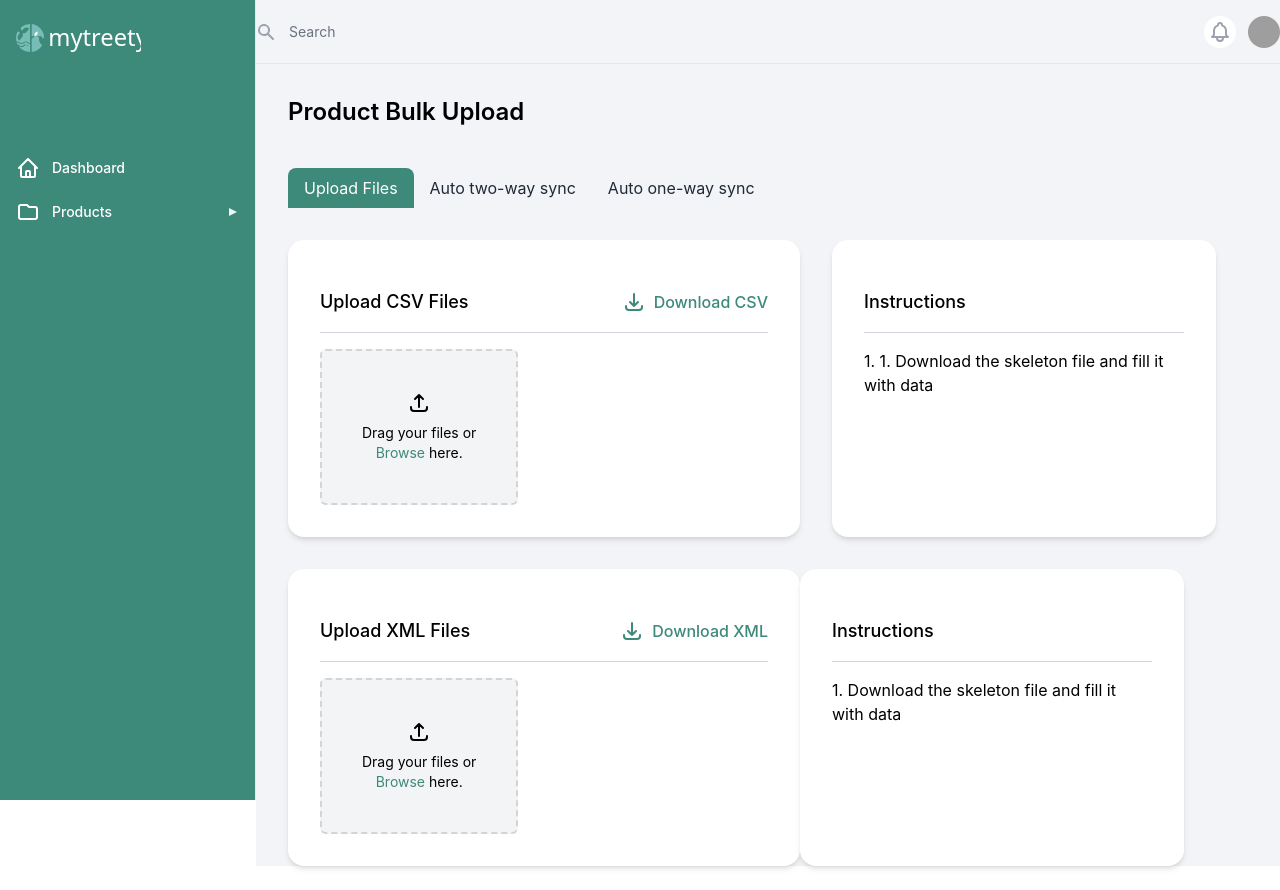
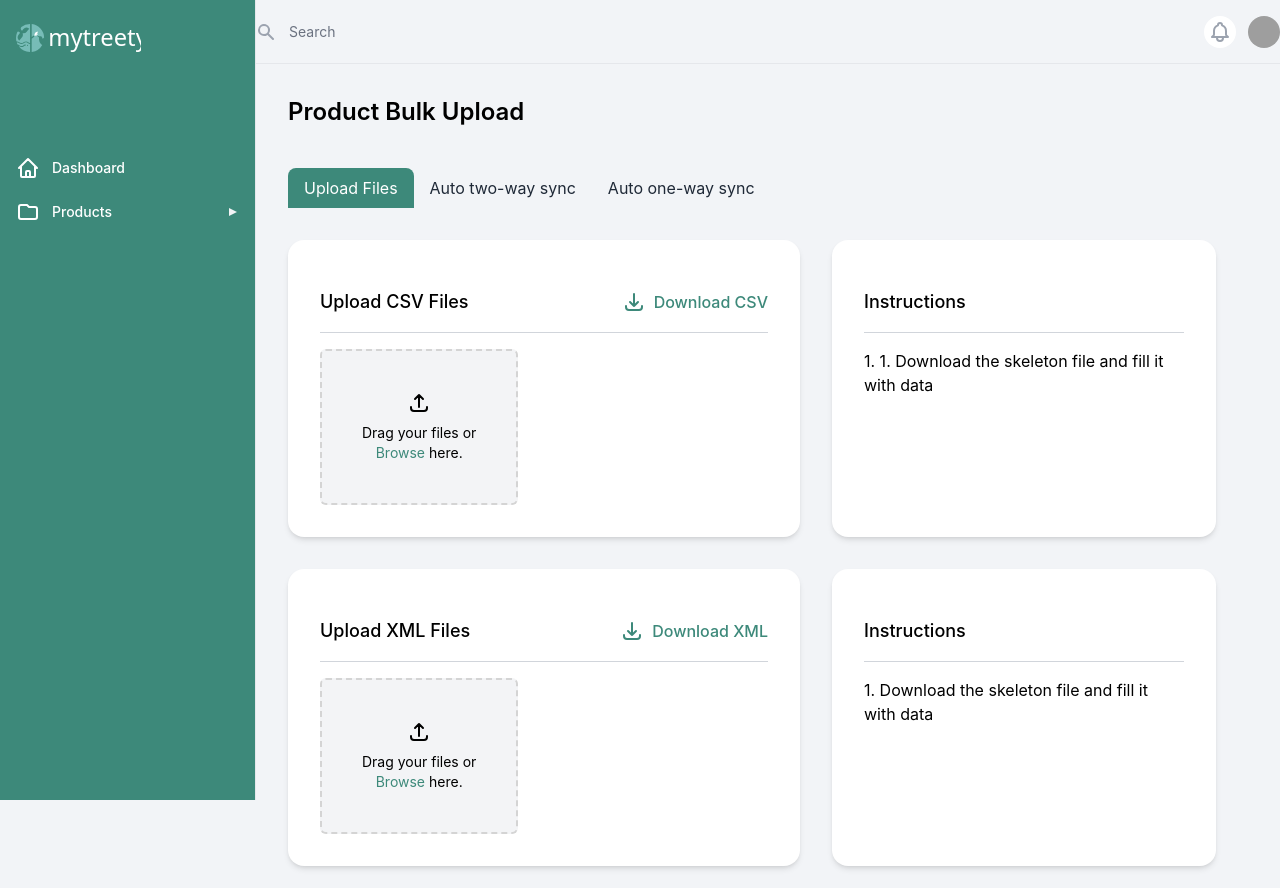
Before and after one commit to MohmaedAlaa/E-commerce-Vendor-Dashboard, a Next.js app: page /ProductBulkUpload in a window 1280 px wide. Built offline with nearby package versions, Linux system fonts and the light colour scheme; grey boxes are pictures that could not be loaded.

Commit message:
adjust bg color and spacing

```diff
--- a/components/Layout.js
+++ b/components/Layout.js
@@ -261,7 +261,7 @@ export default function Layout({ children }) {
           </div>
         </div>
 
-        <div className="md:pl-64">
+        <div className="md:pl-64 bg-[#F2F4F7]">
           <div className="max-w-7xl mx-auto flex flex-col md:px-8 xl:px-0">
             <div className="sticky top-0 z-10 flex-shrink-0 h-16 bg-[#F2F4F7] border-b border-gray-200 flex">
               <button
@@ -347,7 +347,7 @@ export default function Layout({ children }) {
 
             <main className="flex-1">
               <div className="pb-6">
-                <div className="px-4  sm:px-6 md:px-0 bg-[#F2F4F7]">
+                <div className="px-4 h-screen sm:px-6 md:px-0 bg-[#F2F4F7]">
                   {children}
                 </div>
               </div>
--- a/pages/UploadFiles.js
+++ b/pages/UploadFiles.js
@@ -58,7 +58,7 @@ const UploadFiles = () => {
           </ul>
         </div>
       </div>
-      <div className="flex  flex-col md:flex-row gap-8npm mt-8">
+      <div className="flex  flex-col md:flex-row gap-8  mt-8">
         <div className="bg-white shadow-md p-8 rounded-2xl w-[512px] max-w-lg">
           <div className="border-b pb-4 border-gray-300 my-4 flex justify-between ">
             <h3 className="text-lg font-medium">Upload XML Files</h3>
```
